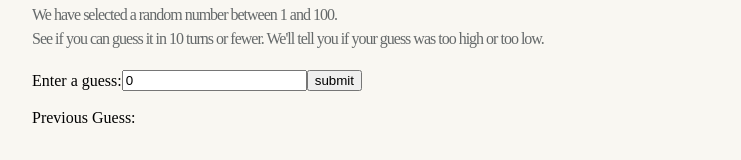
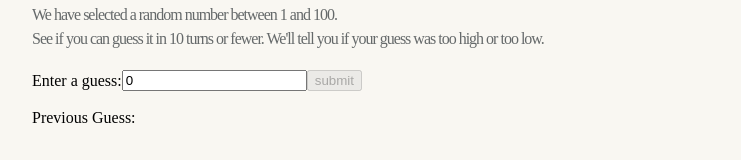
Before and after one commit to byfolarin/Selah, a React (Vite) app in the folder Selah/: page /Guessing in a window 1280 px wide. Shown: the part 274-434 px from the top of the page, without its empty margins (292-1033 px from the left). Built offline with nearby package versions, Linux system fonts and the light colour scheme; a web font is replaced by a local one.

Commit message:
button labelled disable

```diff
--- a/Selah/src/components/website/Guessing.jsx
+++ b/Selah/src/components/website/Guessing.jsx
@@ -26,15 +26,9 @@ const Guessing = () => {
 
     const preview = () =>{
       if (prev.length >= 10){
-        console.log('more')
-      }
+        disabled=true
+      } else (disabled=!true)
     }
-
-    const styles = {
-      disable: preview ? 'disable' : 'enable',
-    };
-
-
 
 
 
@@ -47,7 +41,7 @@ const Guessing = () => {
     <div className="submit-input">
       <p>Enter a guess:</p>
       <input type="number" value={text} onChange={clickHandle} id="" />
-      <button onClick={handleClick} style={styles}>submit</button>
+      <button onClick={handleClick} disabled={`${preview}`}>submit</button>
       </div>
 
       <p>Previous Guess:{prev.map(x =>(
```
